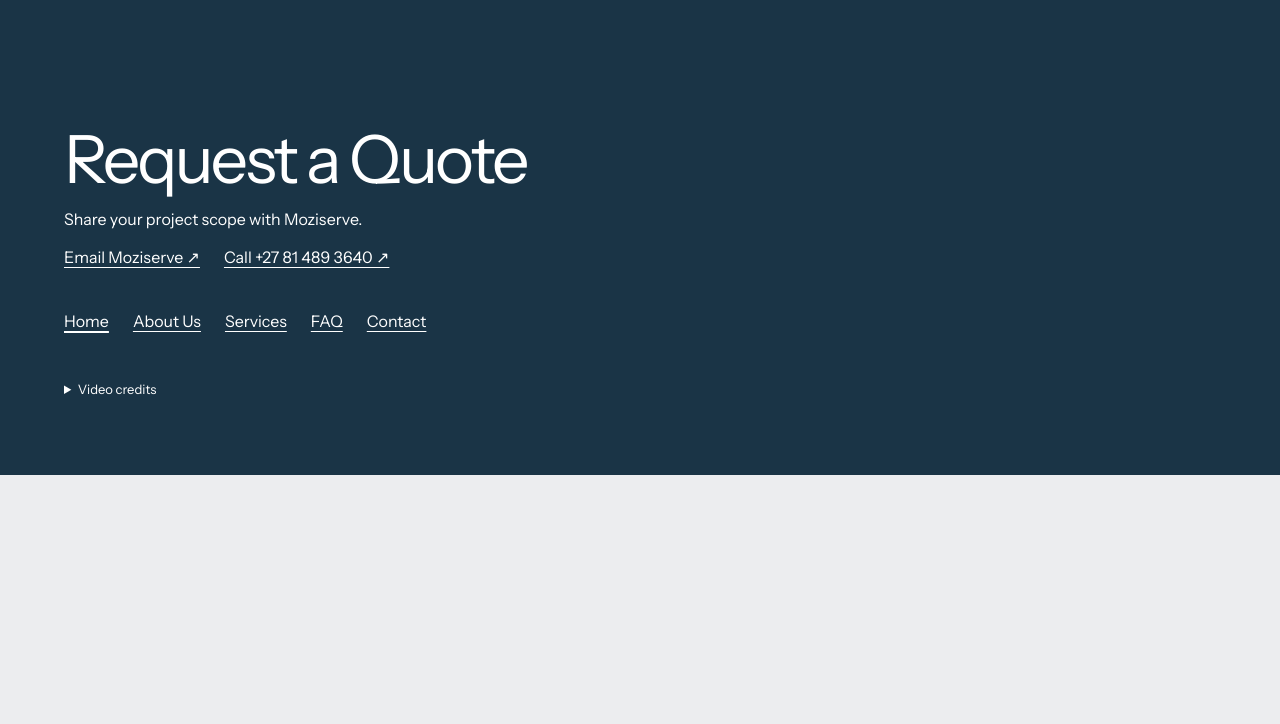
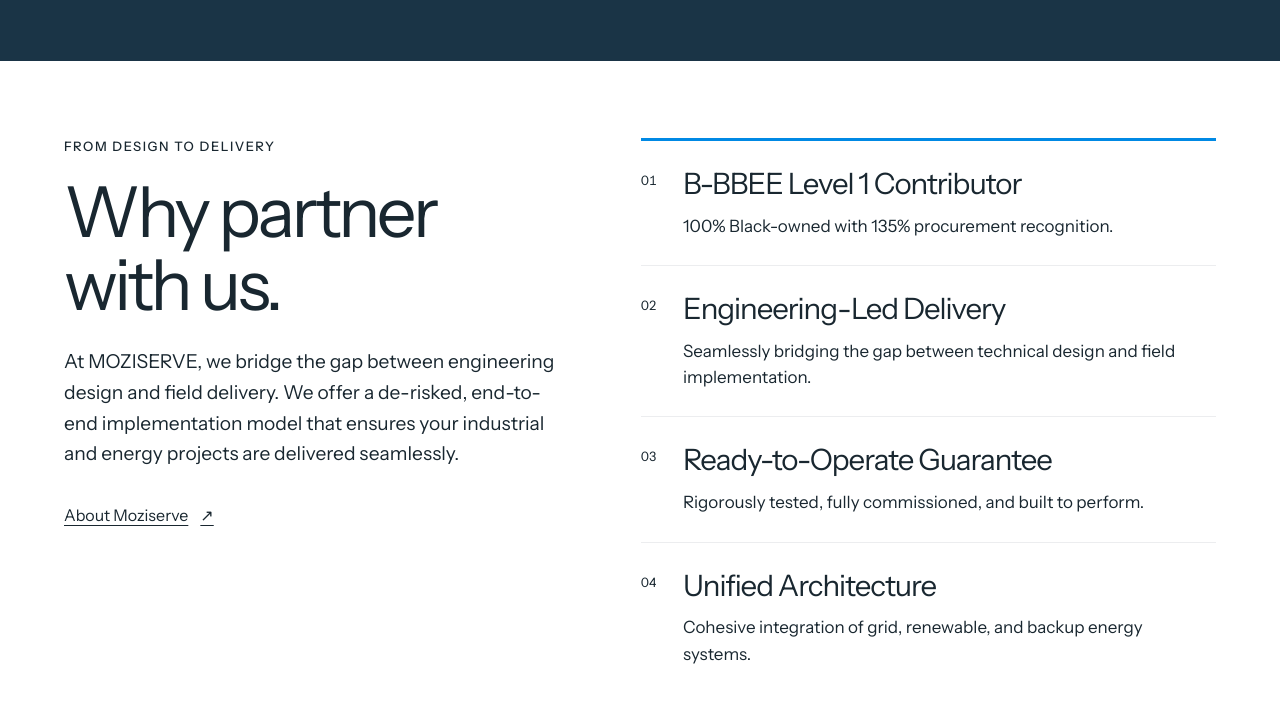
Before and after one commit to eyemeternal/expert-train, a plain HTML site: page moziserve/index.html in a window 1280 px wide. Shown: the part 1656-2380 px from the top of the page. Before the commit the page ends 2131 px from the top, so only its background shows below. Drawn offline with Linux system fonts and the light colour scheme.

Commit message:
feat: restore approved why partner with us section

```diff
--- a/moziserve/assets/site.css
+++ b/moziserve/assets/site.css
@@ -148,3 +148,23 @@ summary:focus-visible { outline:3px solid var(--blue); outline-offset:3px; }
   .band-rule { display:none; }
   .company-marks img { height:100px; }
 }
+
+.partner-section .section-kicker { font-size:13px; font-weight:500; letter-spacing:.12em; text-transform:uppercase; }
+.partner-section { padding:clamp(36px,6cqw,88px) clamp(22px,5cqw,80px); }
+.partner-intro h2 { font-size:clamp(40px,5.5cqw,78px); font-weight:400; line-height:1.04; letter-spacing:-.05em; }
+.partner-intro p:not(.section-kicker) { font-size:clamp(17px,1.5cqw,21px); line-height:1.6; }
+.partner-intro .section-kicker { margin-bottom:22px; }
+.partner-reasons { list-style:none; padding:0; margin:0; }
+.partner-reasons h3 { font-size:clamp(23px,2.3cqw,32px); font-weight:400; line-height:1.15; letter-spacing:-.035em; }
+.partner-reasons p { font-size:17px; line-height:1.55; margin-top:12px; max-width:45ch; }
+.reason-number { font-size:13px; font-variant-numeric:tabular-nums; }
+.partner-editorial { display:grid; grid-template-columns:minmax(0,1fr) minmax(0,1.15fr); gap:clamp(32px,6cqw,88px); background:var(--white); }
+.partner-editorial .partner-intro > p:not(.section-kicker) { margin-top:24px; max-width:40ch; }
+.editorial-reasons li { display:grid; grid-template-columns:30px minmax(0,1fr); gap:12px; padding:26px 0; border-top:1px solid var(--line); }
+.editorial-reasons li:first-child { border-top:3px solid var(--blue); }
+.editorial-reasons li:last-child { padding-bottom:0; }
+.editorial-reasons .reason-number { margin-top:5px; }
+.partner-intro a { display:inline-flex; align-items:center; gap:12px; min-height:44px; margin-top:24px; }
+@media (max-width:700px) {
+  .partner-editorial { grid-template-columns:1fr; gap:28px; }
+}
--- a/moziserve/index.html
+++ b/moziserve/index.html
@@ -72,6 +72,15 @@
         <li><img src="https://moziserve.co.za/wp-content/uploads/2021/03/icon-5-1.jpg" alt="Company logo 5 from the original Moziserve website" width="220" height="110" decoding="async"></li>
       </ul>
     </section>
+    <section class="partner-section partner-editorial" aria-labelledby="editorial-title">
+      <div class="partner-intro"><p class="section-kicker">From design to delivery</p><h2 id="editorial-title">Why partner<br>with us.</h2><p>At MOZISERVE, we bridge the gap between engineering design and field delivery. We offer a de-risked, end-to-end implementation model that ensures your industrial and energy projects are delivered seamlessly.</p><a href="/about-us/">About Moziserve <span aria-hidden="true">↗</span></a></div>
+      <ol class="partner-reasons editorial-reasons">
+        <li><span class="reason-number" aria-hidden="true">01</span><div><h3>B-BBEE Level 1 Contributor</h3><p>100% Black-owned with 135% procurement recognition.</p></div></li>
+        <li><span class="reason-number" aria-hidden="true">02</span><div><h3>Engineering-Led Delivery</h3><p>Seamlessly bridging the gap between technical design and field implementation.</p></div></li>
+        <li><span class="reason-number" aria-hidden="true">03</span><div><h3>Ready-to-Operate Guarantee</h3><p>Rigorously tested, fully commissioned, and built to perform.</p></div></li>
+        <li><span class="reason-number" aria-hidden="true">04</span><div><h3>Unified Architecture</h3><p>Cohesive integration of grid, renewable, and backup energy systems.</p></div></li>
+      </ol>
+    </section>
     <footer id="contact" class="contact">
       <h2>Request a Quote</h2>
       <p>Share your project scope with Moziserve.</p>
```
Also changed, not shown: 2 other files.
